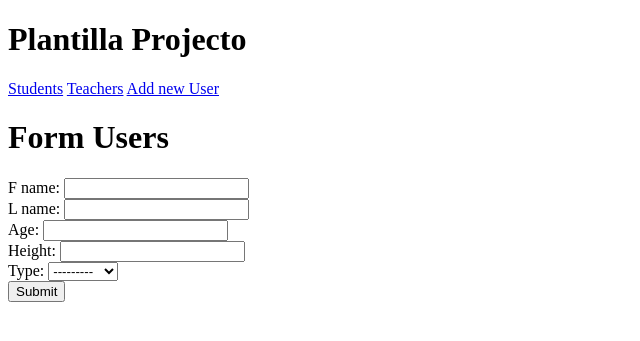
After one commit to JoseManuelBarcoITIC/DJANGO_2526_Barco, a Django app: page /users/create_user/ in a window 1280 px wide. The commit adds this page. Shown: the top 341 px of the page, without its empty margins (0-640 px from the left). Run offline with Django 5.2, Linux system fonts and the light colour scheme.

Commit message:
Casi acabado la practica, queda revisar i video

```diff
--- a/Barco/Barco/settings.py
+++ b/Barco/Barco/settings.py
@@ -77,7 +77,7 @@ WSGI_APPLICATION = 'Barco.wsgi.application'
 DATABASES = {
     'default': {
         'ENGINE': 'django.db.backends.postgresql',
-        'NAME':"postgres",
+        'NAME':"djangobackend",
         'USER': 'admin',
         'PASSWORD':'admin',
         'HOST': '127.0.0.1',
--- a/Barco/templates/main.html
+++ b/Barco/templates/main.html
@@ -8,6 +8,8 @@
     <h1> Plantilla Projecto</h1>
     <a href="{%url 'select_students'%}">Students</a>
     <a href="{%url 'select_teachers'%}">Teachers</a>
+    <a href="{%url 'user_form'%}">Add new User</a>
+
 
     {% block content %}
 
--- /dev/null
+++ b/Barco/users/forms.py
@@ -0,0 +1,7 @@
+from django.forms import ModelForm
+from .models import User
+
+class UserForm(ModelForm):
+    class Meta:
+        model = User
+        fields = '__all__'
--- /dev/null
+++ b/Barco/users/templates/form.html
@@ -0,0 +1,10 @@
+{% extends 'main.html' %}
+
+{% block content %}
+    <h1>Form Users</h1>
+        <form action="" method="POST">
+            {% csrf_token %}
+            {{ form }}
+            <input type="submit">
+        </form>
+{% endblock %}
--- a/Barco/users/templates/main_page.html
+++ b/Barco/users/templates/main_page.html
@@ -6,6 +6,10 @@
             {% for person in persons %}
             <li>Name: {{ person.f_name }}</li>
             <li>Age: {{ person.age }}</li>
+            <li>
+                <a href="{% url 'update_u' person.id %}">EDIT</a> |
+                <a href="{% url 'delete_u' person.id %}">DELETE</a>
+            </li>
             </br>
             {% endfor %}
         </ul>
--- a/Barco/users/urls.py
+++ b/Barco/users/urls.py
@@ -4,5 +4,8 @@ from . import views
 urlpatterns = [
     path('students/',views.getAllStudents ,name='select_students'),
     path('teachers/', views.getAllTeachers, name='select_teachers'),
+    path('create_user/', views.user_form, name='user_form'),
+    path('update_users/<int:pk>',views.update_user, name="update_u"),
+    path('delete_user/<int:pk>', views.delete_user, name="delete_u")
 
 ]
--- a/Barco/users/views.py
+++ b/Barco/users/views.py
@@ -1,6 +1,7 @@
-from django.shortcuts import render
+from django.shortcuts import render,redirect
 
 from .models import User
+from .forms import UserForm
 
 
 def getAllStudents(request):
@@ -12,3 +13,34 @@ def getAllTeachers(request):
     allTeachers= User.objects.filter(type=2)
     response = {"persons":allTeachers}
     return render(request, 'main_page.html',response)
+
+def user_form(request):
+    form = UserForm()
+    if request.method == "POST":
+        form = UserForm(request.POST)
+        if form.is_valid():
+            form.save()
+            return redirect('select_students')
+
+    context = {"form": form}
+    return render(request,'form.html',context)
+
+def update_user (request,pk):
+    user_id = User.objects.get(id=pk)
+    form = UserForm(instance=user_id)
+
+    if request.method == "POST":
+        if form.is_valid():
+            form.save()
+            return redirect ('select_students')
+
+    context = {"form":form}
+    return render(request, 'form.html',context)
+def delete_user (request,pk):
+    user_id = User.objects.get(id=pk)
+
+    if request.method == "POST":
+        user_id.delete()
+        return redirect ('select_students')
+    context = {"form":user_id}
+    return render(request, 'delete_user.html',context)
```
Also changed, not shown: Barco/users/templates/delete_user.html (added, +12 -0 lines).
